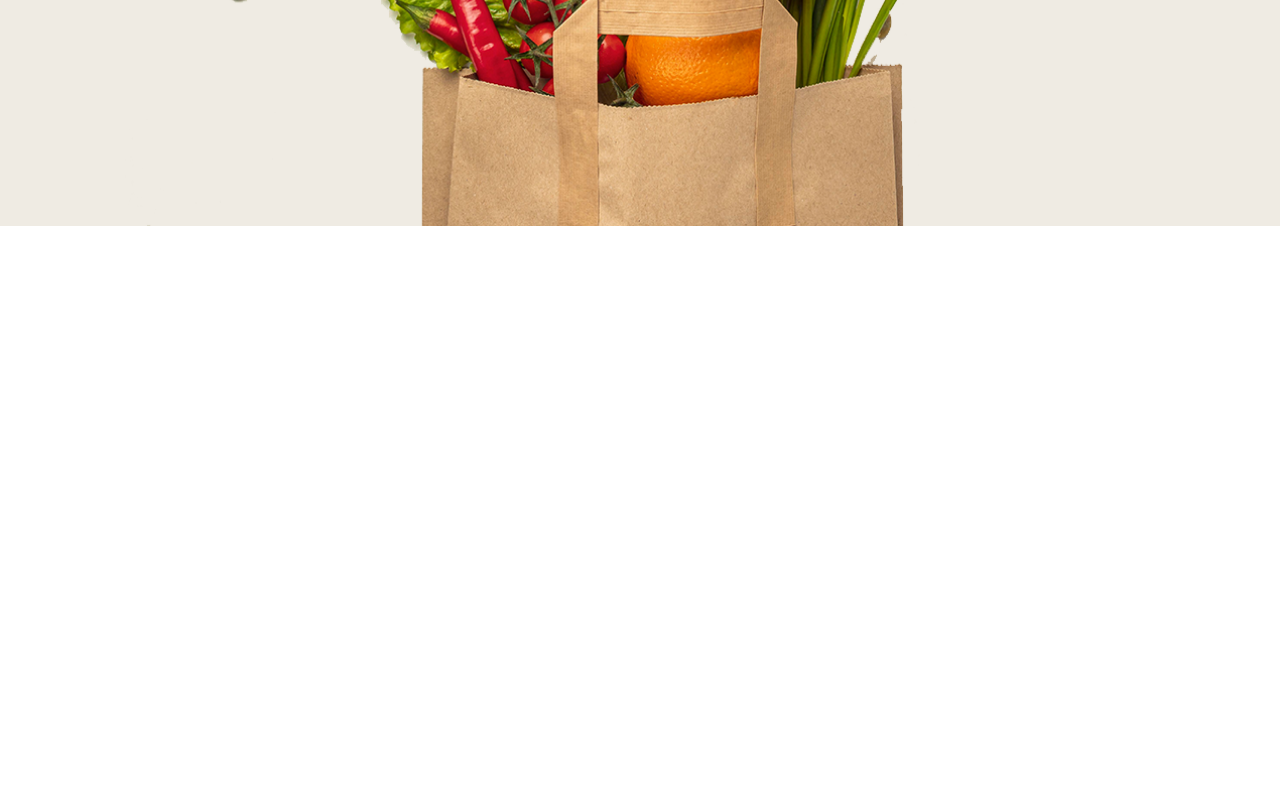
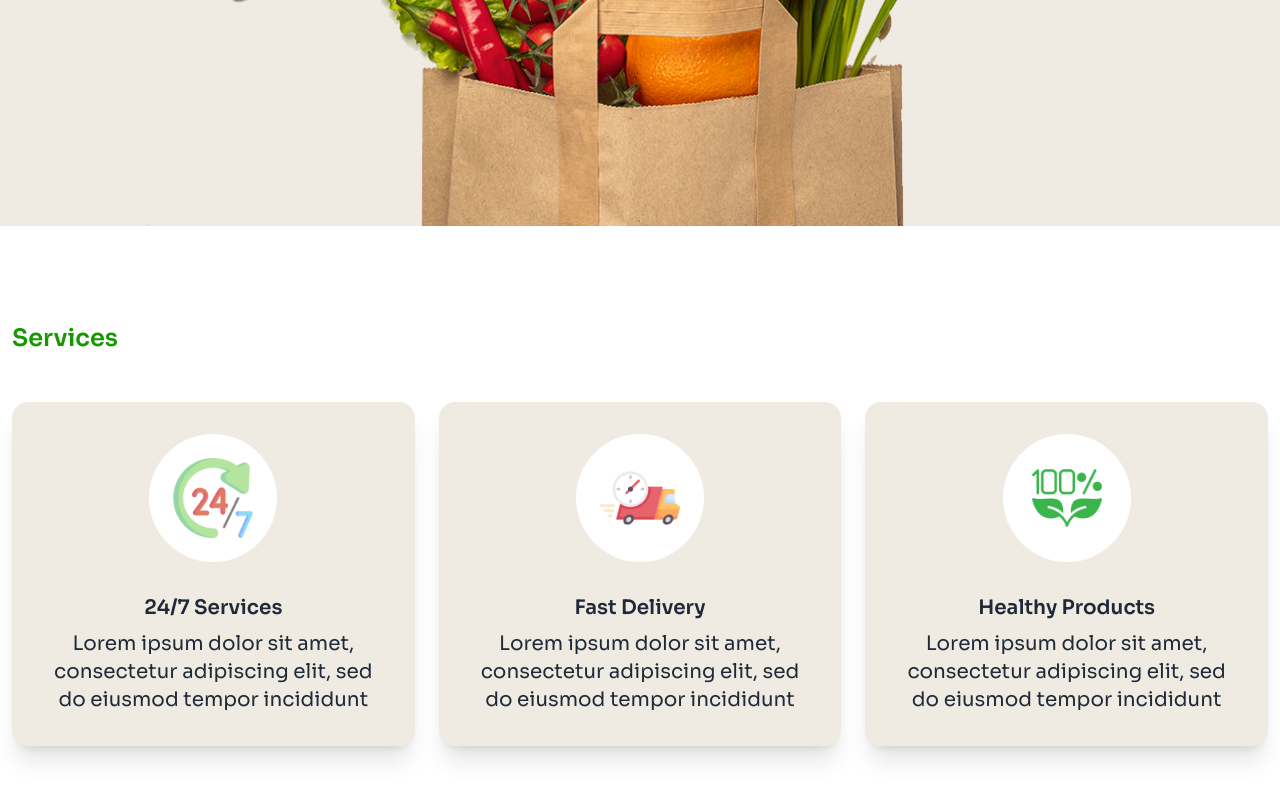
Before and after one commit to Hail-Z2/Nature-s-platter, a plain HTML site: page index.html in a window 1280 px wide. Shown: the part 961-1761 px from the top of the page. Before the commit the page ends 1235 px from the top, so only its background shows below. Drawn offline with nearby package versions, Linux system fonts and the light colour scheme.

Commit message:
Added Services Section

```diff
--- a/index.html
+++ b/index.html
@@ -102,6 +102,68 @@
     </section>
    </header>
   <!-- Main -->
+   <!-- Services -->
+   <section class="container mx-auto my-24">
+    <div>
+      <h1 class="text-accent text-2xl lg:4xl font-semibold my-12 mx-3">Services</h1>
+    </div>
+    <!-- Cards -->
+    <div class="grid grid-cols-1 mx-3 lg:grid-cols-3 lg:space-y-0 gap-6">
+      <!-- Card1 -->
+      <div class="card bg-base-100 w-full shadow-xl bg-background pt-12s">
+        <div class="avatar flex justify-center pt-8">
+          <div class="avatar">
+            <div class="w-32 bg-white rounded-full">
+              <img class="p-6" src="./assets/service.png" />
+            </div>
+          </div>
+        </div>
+        <div class="card-body text-center">
+          <h2 class="text-centers text-xl lg:2xl font-semibold">
+            24/7 Services
+          </h2>
+          <p class="text-base lg:text-xl">Lorem ipsum dolor sit amet, consectetur adipiscing elit, sed do eiusmod tempor incididunt</p>
+        </div>
+      </div>
+      <!-- Card2 -->
+      <div class="card bg-base-100 w-full shadow-xl bg-background pt-12s">
+        <div class="avatar flex justify-center pt-8">
+          <div class="avatar">
+            <div class="w-32 bg-white rounded-full">
+              <img class="p-6" src="./assets/delivery.png" />
+            </div>
+          </div>
+        </div>
+        <div class="card-body text-center">
+          <h2 class="text-centers text-xl lg:2xl font-semibold">
+            Fast Delivery
+          </h2>
+          <p class="text-base lg:text-xl">Lorem ipsum dolor sit amet, consectetur adipiscing elit, sed do eiusmod tempor incididunt</p>
+        </div>
+      </div>
+      <!-- Card3 -->
+      <div class="card bg-base-100 w-full shadow-xl bg-background pt-12s">
+        <div class="avatar flex justify-center pt-8">
+          <div class="avatar">
+            <div class="w-32 bg-white rounded-full">
+              <img class="p-6" src="./assets/healthy.png" />
+            </div>
+          </div>
+        </div>
+        <div class="card-body text-center">
+          <h2 class="text-centers text-xl lg:2xl font-semibold">
+            Healthy Products
+          </h2>
+          <p class="text-base lg:text-xl">Lorem ipsum dolor sit amet, consectetur adipiscing elit, sed do eiusmod tempor incididunt</p>
+        </div>
+      </div>
+
+
+    </div>
+
+   </section>
+
+  <!--  -->
 
 
 
```
